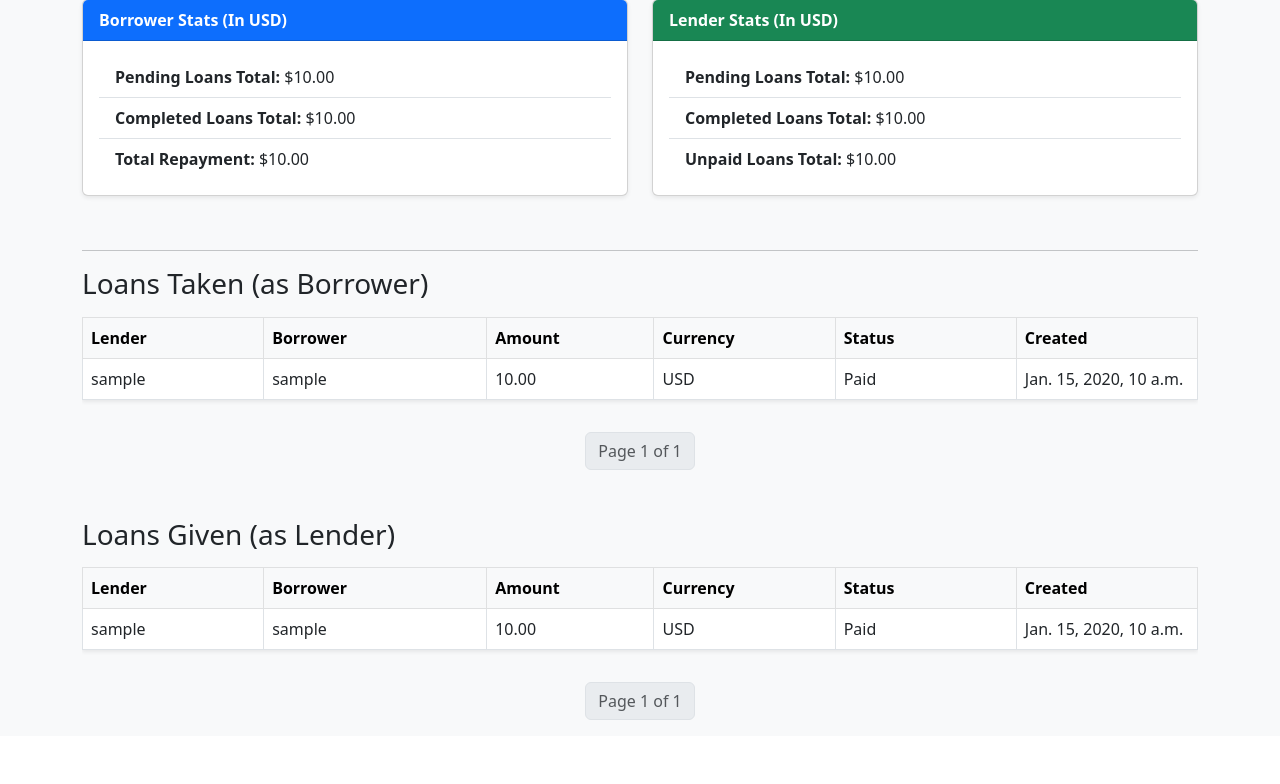
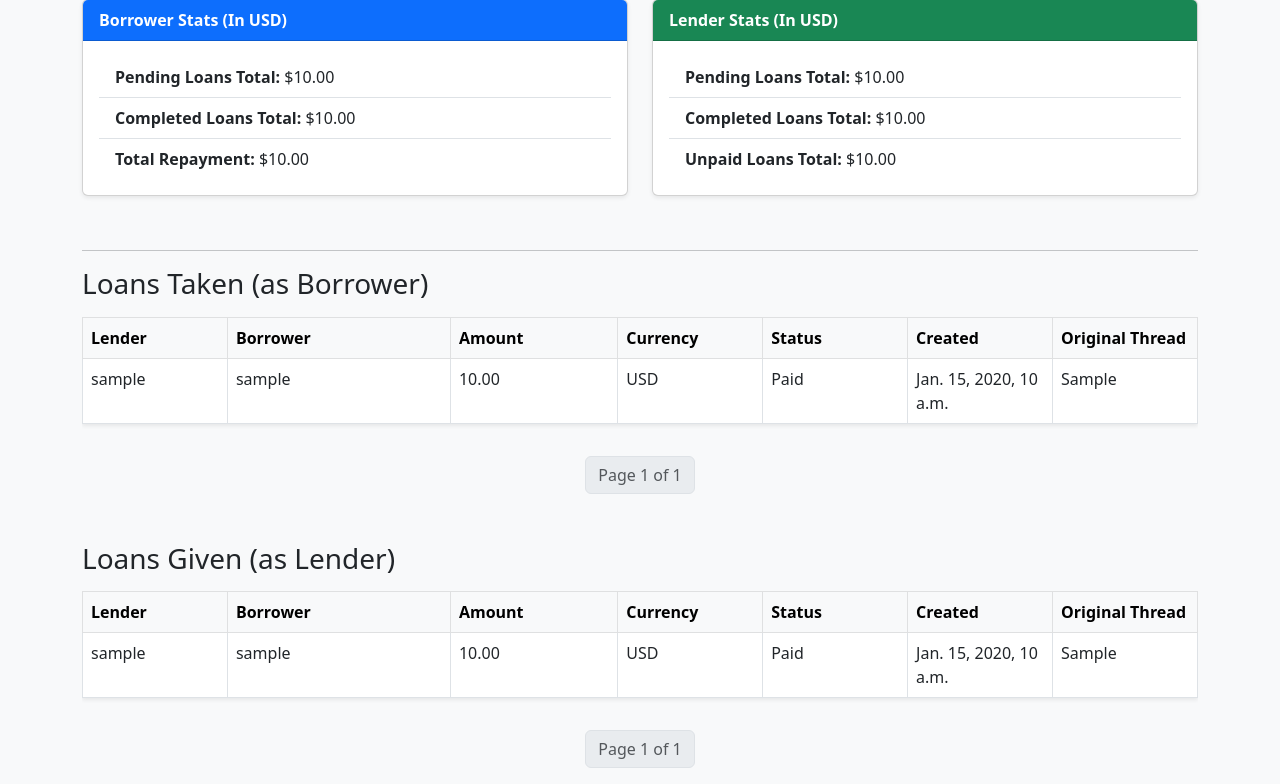
Before and after one commit to fardeenfs/RedditLoanBot, a Django app: a page that uses templates/user_detail.html in a window 1280 px wide. Shown: the part 221-1005 px from the top of the page. Before the commit the page ends 941 px from the top, so only its background shows below. Run offline with Django 4.2, Linux system fonts and the light colour scheme; tables that the repository leaves empty hold one stand-in row (values such as "Sample post").

Commit message:
Update user_detail.html

```diff
--- a/templates/user_detail.html
+++ b/templates/user_detail.html
@@ -130,6 +130,7 @@
             <th>Currency</th>
             <th>Status</th>
             <th>Created</th>
+            <th>Original Thread</th>
           </tr>
         </thead>
         <tbody>
@@ -146,6 +147,7 @@
               {% if loan.is_paid %}Paid{% elif loan.is_unpaid %}Unpaid{% elif loan.is_cancelled %}Cancelled{% else %}Pending{% endif %}
             </td>
             <td>{{ loan.creation_date }}</td>
+            <td>{{ loan.original_thread}}</td>
           </tr>
           {% empty %}
           <tr><td colspan="5" class="text-center text-muted">No loans taken.</td></tr>
@@ -179,6 +181,7 @@
             <th>Currency</th>
             <th>Status</th>
             <th>Created</th>
+            <th>Original Thread</th>
           </tr>
         </thead>
         <tbody>
@@ -196,6 +199,7 @@
               {% if loan.is_paid %}Paid{% elif loan.is_unpaid %}Unpaid{% elif loan.is_cancelled %}Cancelled{% else %}Pending{% endif %}
             </td>
             <td>{{ loan.creation_date }}</td>
+            <td>{{ loan.original_thread}}</td>
           </tr>
           {% empty %}
           <tr><td colspan="5" class="text-center text-muted">No loans given.</td></tr>
```
